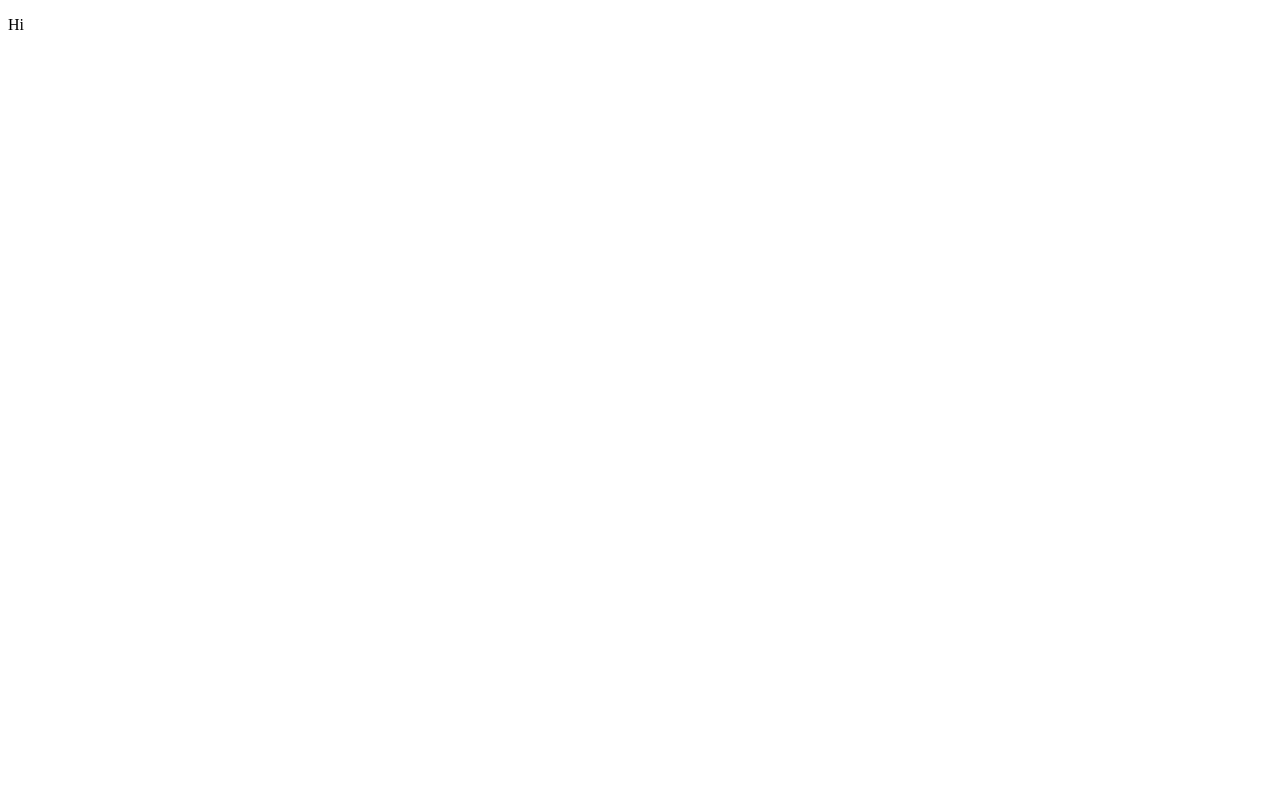
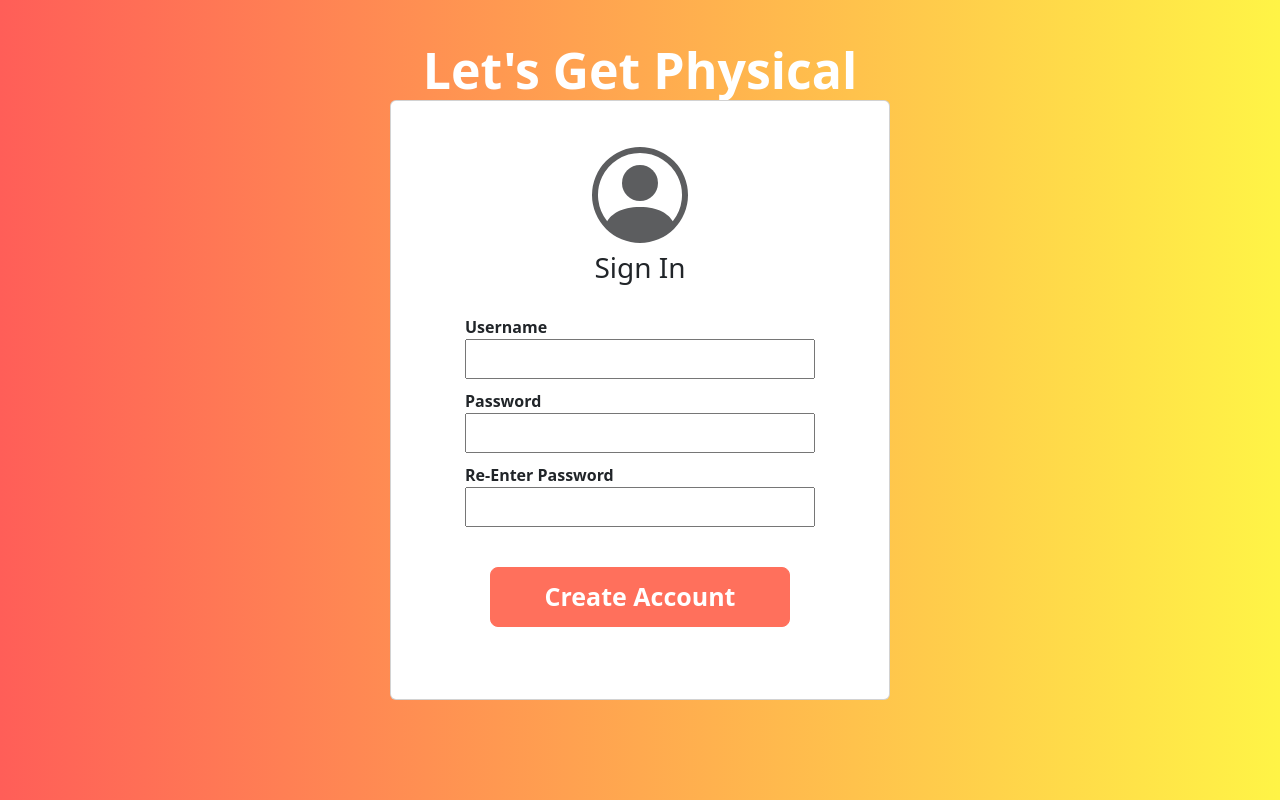
Before and after one commit to adamsprain/Lets-Get-Physical, a React (Create React App) app in the folder client/: page /signup in a window 1280 px wide. Built offline with nearby package versions, Linux system fonts and the light colour scheme.

Commit message:
Create signup/login page

```diff
--- a/client/package.json
+++ b/client/package.json
@@ -8,6 +8,7 @@
     "@testing-library/user-event": "^13.5.0",
     "bootstrap": "^5.2.2",
     "react": "^18.2.0",
+    "react-bootstrap": "^2.5.0",
     "react-dom": "^18.2.0",
     "react-router-dom": "^6.4.2",
     "react-scripts": "5.0.1",
--- a/client/src/App.js
+++ b/client/src/App.js
@@ -1,10 +1,15 @@
 import React from 'react';
-
+import Login from './components/Login';
+import Signup from './components/Signup';
+import {Route, Routes} from "react-router-dom";
 class App extends React.Component {
     render() {
         return (
-            <div className="App">
-                <p>Hi</p>
+            <div>
+                <Routes>
+                    <Route path="" element={<Login />} />
+                    <Route path="/signup" element={<Signup/>} />
+                </Routes>
             </div>
         );
     }
--- /dev/null
+++ b/client/src/components/Login.js
@@ -0,0 +1,67 @@
+import React from "react";
+import Card from "react-bootstrap/Card";
+import Button from "react-bootstrap/Button";
+import {ProfileIcon} from "../icons/ProfileIcon";
+import {LockIcon} from "../icons/LockIcon";
+import {UserIcon} from "../icons/UserIcon";
+import "../styles/App.css";
+import "../styles/Login.css";
+
+function Login() {
+    return (
+        <div className="login-page" style={{display: "flex", justifyContent: "center"}}>
+            <div style={{marginTop: 40}}>
+                <h1 className="header">Let's Get Physical</h1>
+            </div>
+            <div
+                style={{
+                    display: "flex",
+                    justifyContent: "center",
+                    alignItems: "center",
+                    position: "absolute",
+                    width: "100%",
+                    height: "100vh",
+                }}
+            >
+                <Card className="login-card">
+                    <Card.Body>
+                        <h1 style={{marginTop: 50}}>
+                            <ProfileIcon></ProfileIcon>
+                        </h1>
+                        <h3 style={{marginBottom: 30}}>Sign In</h3>
+                        <div style={{textAlign: "left"}}>
+                            <label>Username</label>
+                        </div>
+                        <div style={{position: "relative"}}>
+                            <div className="icon">
+                                <UserIcon></UserIcon>
+                            </div>
+                            <input type="text" style={{height: 40, width: 350, marginBottom: 10, paddingLeft: 40}}
+                                   className="input"/>
+                        </div>
+                        <div style={{textAlign: "left"}}>
+                            <label>Password</label>
+                        </div>
+                        <div style={{position: "relative"}}>
+                            <div className="icon">
+                                <LockIcon></LockIcon>
+                            </div>
+                            <input type="text" style={{height: 40, width: 350}}/>
+                        </div>
+                        <div>
+                            <Button className="main-button"
+                                    size="lg" style={{marginBottom: 20, marginTop: 40, width: 300, height: 60, fontSize: "25px", fontWeight: 600}}>
+                                Sign In
+                            </Button>
+                        </div>
+                        <div>
+                            <a href="/signup">Don't have an Account?</a>
+                        </div>
+                    </Card.Body>
+                </Card>
+            </div>
+        </div>
+    );
+}
+
+export default Login;
--- /dev/null
+++ b/client/src/components/Signup.js
@@ -0,0 +1,62 @@
+import React from "react";
+import Card from "react-bootstrap/Card";
+import Button from "react-bootstrap/Button";
+import {ProfileIcon} from "../icons/ProfileIcon";
+import "../styles/App.css";
+import "../styles/Login.css";
+
+function Login() {
+    return (
+        <div className="login-page" style={{display: "flex", justifyContent: "center"}}>
+            <div style={{marginTop: 40}}>
+                <h1 className="header">Let's Get Physical</h1>
+            </div>
+            <div
+                style={{
+                    display: "flex",
+                    justifyContent: "center",
+                    alignItems: "center",
+                    position: "absolute",
+                    width: "100%",
+                    height: "100vh",
+                }}
+            >
+                <Card className="login-card">
+                    <Card.Body>
+                        <h1 style={{marginTop: 30}}>
+                            <ProfileIcon></ProfileIcon>
+                        </h1>
+                        <h3 style={{marginBottom: 30}}>Sign In</h3>
+                        <div style={{textAlign: "left"}}>
+                            <label>Username</label>
+                        </div>
+                        <div style={{position: "relative"}}>
+                            <input type="text" style={{height: 40, width: 350, marginBottom: 10, paddingLeft: 40}}
+                                   className="input"/>
+                        </div>
+                        <div style={{textAlign: "left"}}>
+                            <label>Password</label>
+                        </div>
+                        <div style={{position: "relative"}}>
+                            <input type="text" style={{height: 40, width: 350, marginBottom: 10}}/>
+                        </div>
+                        <div style={{textAlign: "left"}}>
+                            <label>Re-Enter Password</label>
+                        </div>
+                        <div style={{position: "relative"}}>
+                            <input type="text" style={{height: 40, width: 350}}/>
+                        </div>
+                        <div>
+                            <Button className="main-button"
+                                    size="lg" style={{marginBottom: 10, marginTop: 40, width: 300, height: 60, fontSize: "25px", fontWeight: 600}}>
+                                Create Account
+                            </Button>
+                        </div>
+                    </Card.Body>
+                </Card>
+            </div>
+        </div>
+    );
+}
+
+export default Login;
--- /dev/null
+++ b/client/src/icons/LockIcon.js
@@ -0,0 +1,9 @@
+export const LockIcon = () => {
+    return (
+        <svg xmlns="http://www.w3.org/2000/svg" width="30" height="30" fill="#5C5D5F" className="bi bi-lock-fill"
+             viewBox="0 0 16 16">
+            <path
+                d="M8 1a2 2 0 0 1 2 2v4H6V3a2 2 0 0 1 2-2zm3 6V3a3 3 0 0 0-6 0v4a2 2 0 0 0-2 2v5a2 2 0 0 0 2 2h6a2 2 0 0 0 2-2V9a2 2 0 0 0-2-2z"/>
+        </svg>
+    )
+}
--- /dev/null
+++ b/client/src/icons/ProfileIcon.js
@@ -0,0 +1,18 @@
+export const ProfileIcon = () => {
+    return (
+        <svg
+            xmlns="http://www.w3.org/2000/svg"
+            width="96"
+            height="96"
+            fill="#5C5D5F"
+            className="bi bi-person-circle"
+            viewBox="0 0 16 16"
+        >
+            <path d="M11 6a3 3 0 1 1-6 0 3 3 0 0 1 6 0z"/>
+            <path
+                fill-rule="event"
+                d="M0 8a8 8 0 1 1 16 0A8 8 0 0 1 0 8zm8-7a7 7 0 0 0-5.468 11.37C3.242 11.226 4.805 10 8 10s4.757 1.225 5.468 2.37A7 7 0 0 0 8 1z"
+            />
+        </svg>
+    )
+}
--- /dev/null
+++ b/client/src/icons/UserIcon.js
@@ -0,0 +1,8 @@
+export const UserIcon = () => {
+    return (
+        <svg xmlns="http://www.w3.org/2000/svg" width="30" height="30" fill="#5C5D5F" className="bi bi-person-fill"
+             viewBox="0 0 16 16">
+            <path d="M3 14s-1 0-1-1 1-4 6-4 6 3 6 4-1 1-1 1H3zm5-6a3 3 0 1 0 0-6 3 3 0 0 0 0 6z"/>
+        </svg>
+    )
+}
--- a/client/src/index.js
+++ b/client/src/index.js
@@ -1,6 +1,7 @@
 import React from "react";
 import ReactDOM from "react-dom";
 import App from "./App";
+import 'bootstrap/dist/css/bootstrap.min.css';
 import { BrowserRouter } from "react-router-dom";
 
 ReactDOM.render(
--- /dev/null
+++ b/client/src/styles/App.css
@@ -0,0 +1,16 @@
+
+.main-button {
+    background-color: #FF705C !important;
+    border-color: #FF705C !important;
+    color: white !important;
+}
+
+.main-button:hover {
+    background-color: #C85A4B !important;
+}
+
+.secondary-button {
+    background-color: #FFAD5B !important;
+    border-color: #FFAD5B !important;
+    color: white !important;
+}
--- /dev/null
+++ b/client/src/styles/Login.css
@@ -0,0 +1,62 @@
+.login-page {
+    background-image: linear-gradient(to right, #ff5e58 , #fff446);
+    min-height: 100vh;
+}
+
+.header {
+    color: white;
+    font-weight: 800;
+    font-size: 50px;
+}
+
+.error {
+    display: block;
+    background-color: red;
+    color: white;
+    width: fit-content;
+    height: 50px;
+    padding: 5px;
+}
+
+.success {
+    display: block;
+    background-color: lightblue;
+    color: black;
+    width: fit-content;
+    height: 50px;
+    padding: 5px;
+}
+
+.login-card {
+    background-color: white;
+    justify-content: center;
+    align-items: center;
+    text-align: center;
+    align-content: center;
+    width: 500px;
+    height: 600px !important;
+}
+
+.signup-button {
+    color: white !important;
+    background-color: #299417 !important;
+    border-color: #299417 !important;
+}
+
+label {
+    font-weight: 600;
+}
+.icon {
+    padding: 4px;
+    position: absolute;
+    top: 25%;
+    left:2px;
+    transform: translateY(-50%);
+    height: 20px;
+}
+
+.input {
+    height: 50px;
+    box-sizing:border-box;
+    padding-left: 1.5rem;
+}
```
Also changed, not shown: 1 other file (tests, documents, lock files or other folders).
